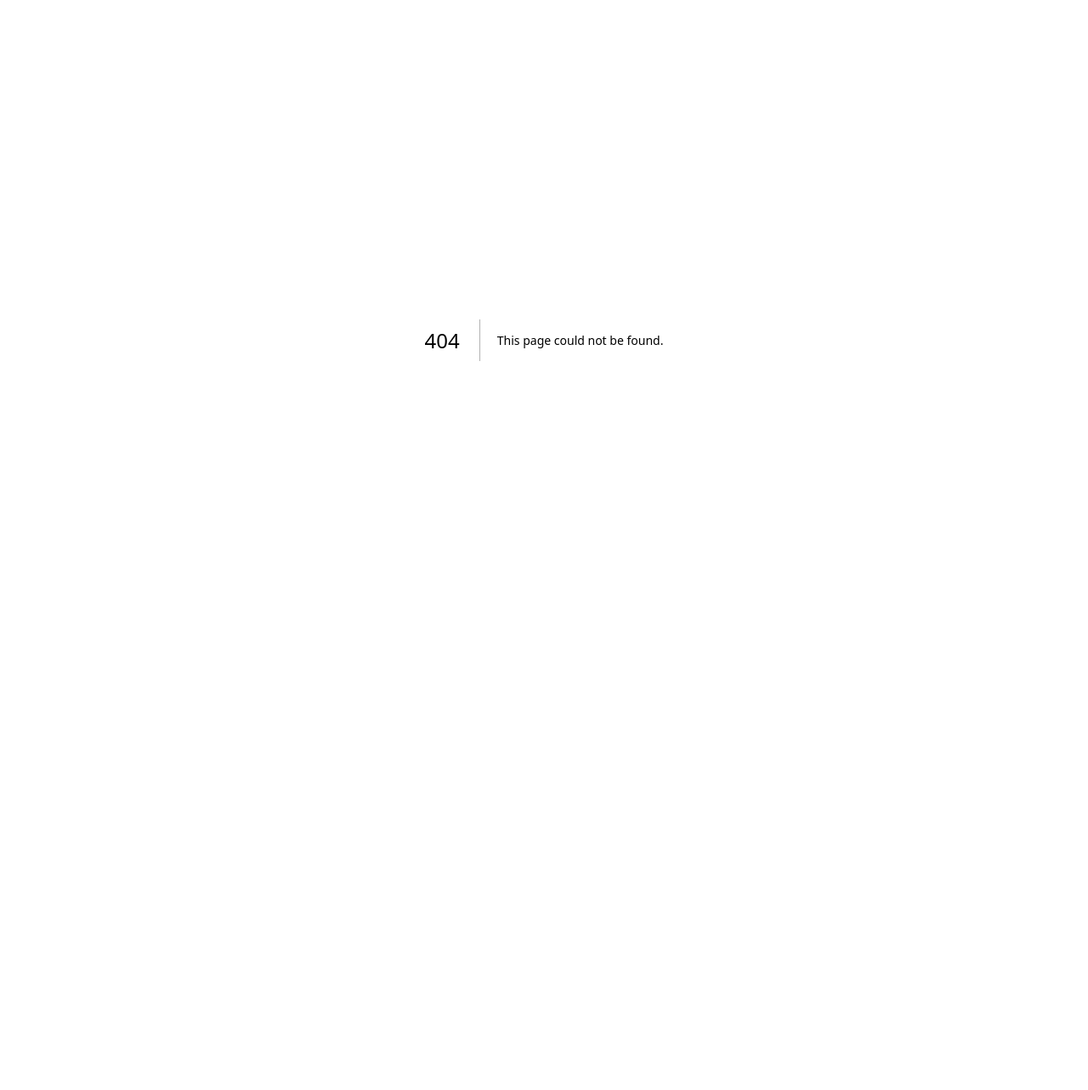
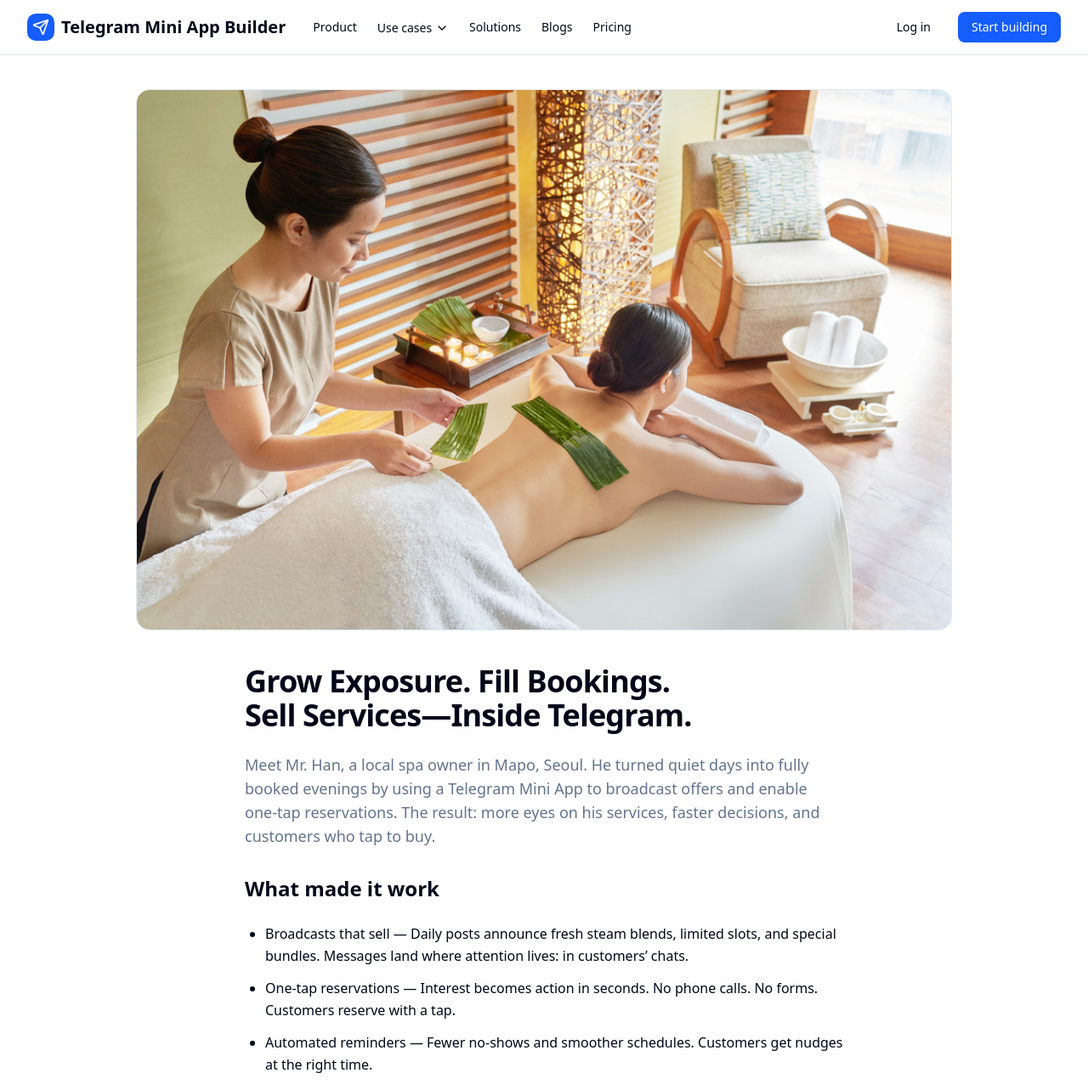
Before and after one commit to cmingxu/website, a Next.js app: page /blog/korean-local-spa-teletem-mini-app in a window 1280 px wide. Before the commit this address had no page. Shown: the top 1283 px of the page at 85% size. Before the commit the page ends 800 px from the top, so only its background shows below. Built offline with nearby package versions, Linux system fonts and the light colour scheme.

Commit message:
new blog post
Signed-off-by: kevin.xu <cming.xu@gmail.com>

```diff
--- /dev/null
+++ b/app/blog/korean-local-spa-teletem-mini-app/page.tsx
@@ -0,0 +1,108 @@
+import type { Metadata } from "next";
+import Image from "next/image";
+import Link from "next/link";
+import { Header } from "@/components/Header";
+import { Footer } from "@/components/Footer";
+import { Button } from "@/components/ui/button";
+
+export const metadata: Metadata = {
+  title: "Boost Exposure & Fill Bookings: How a Local Spa Wins with Telegram Mini App",
+  description:
+    "See how a Korean local spa used Telegram Mini App broadcasts and one‑tap reservations to boost exposure, drive foot traffic, and sell services—fast.",
+  openGraph: {
+    type: "article",
+    title: "Boost Exposure & Fill Bookings: How a Local Spa Wins with Telegram Mini App",
+    description:
+      "Broadcasts that sell, one‑tap reservations that convert, and a simple flow that turns interest into paying customers.",
+    images: [{ url: "/spa.jpg", width: 1200, height: 800, alt: "Korean local spa – warmth, steam, and cedar." }],
+  },
+  twitter: {
+    card: "summary_large_image",
+    title: "Grow Exposure. Fill Bookings. Sell Services—Inside Telegram.",
+    description:
+      "Learn how broadcasts + one‑tap reservations help small businesses attract buyers and drive revenue.",
+    images: ["/spa.jpg"],
+  },
+};
+
+export default function BlogPost() {
+  return (
+    <div className="min-h-screen bg-background">
+      <Header />
+
+      <section className="relative overflow-hidden">
+        <div className="max-w-5xl mx-auto px-4 sm:px-6 lg:px-8 py-10">
+          <div className="rounded-2xl overflow-hidden border border-border">
+            <Image
+              src="/spa.jpg"
+              alt="Steam drifting across warm tiles in a Korean local spa"
+              width={1600}
+              height={1000}
+              className="w-full h-auto object-cover"
+              priority
+            />
+          </div>
+        </div>
+      </section>
+
+      <main className="max-w-3xl mx-auto px-4 sm:px-6 lg:px-8 pb-20">
+        <h1 className="text-4xl font-bold tracking-tight mb-6 text-balance">
+          Grow Exposure. Fill Bookings. Sell Services—Inside Telegram.
+        </h1>
+        <p className="text-lg text-muted-foreground mb-8">
+          Meet Mr. Han, a local spa owner in Mapo, Seoul. He turned quiet days into fully booked evenings by using a Telegram Mini App to broadcast offers and enable one‑tap reservations. The result: more eyes on his services, faster decisions, and customers who tap to buy.
+        </p>
+
+        <div className="space-y-6 text-base leading-relaxed">
+          <h2 className="text-2xl font-semibold">What made it work</h2>
+          <ul className="list-disc pl-6 space-y-3">
+            <li><span className="font-medium">Broadcasts that sell</span> — Daily posts announce fresh steam blends, limited slots, and special bundles. Messages land where attention lives: in customers’ chats.</li>
+            <li><span className="font-medium">One‑tap reservations</span> — Interest becomes action in seconds. No phone calls. No forms. Customers reserve with a tap.</li>
+            <li><span className="font-medium">Automated reminders</span> — Fewer no‑shows and smoother schedules. Customers get nudges at the right time.</li>
+            <li><span className="font-medium">Simple bundles and add‑ons</span> — Upsell gently with charcoal resets, herbal upgrades, and group bookings—all configured once.</li>
+            <li><span className="font-medium">Real‑time calendar</span> — Slots update instantly, so buyers see what’s available now.</li>
+          </ul>
+
+          <h2 className="text-2xl font-semibold mt-10">The impact</h2>
+          <p>
+            More people saw the spa’s offers, more customers reserved, and sessions ran on time. Instead of hoping passersby would notice a sign, Mr. Han puts his services directly in front of buyers—and makes acting on that interest effortless.
+          </p>
+
+          <div className="grid sm:grid-cols-3 gap-6 mt-8">
+            <div className="p-4 rounded-lg border bg-card">
+              <p className="text-sm text-muted-foreground">Exposure</p>
+              <p className="text-2xl font-bold">Up</p>
+              <p className="text-sm text-muted-foreground mt-1">Broadcasts reach subscribers instantly</p>
+            </div>
+            <div className="p-4 rounded-lg border bg-card">
+              <p className="text-sm text-muted-foreground">Reservations</p>
+              <p className="text-2xl font-bold">Faster</p>
+              <p className="text-sm text-muted-foreground mt-1">One‑tap converts interest to bookings</p>
+            </div>
+            <div className="p-4 rounded-lg border bg-card">
+              <p className="text-sm text-muted-foreground">Sales</p>
+              <p className="text-2xl font-bold">Higher</p>
+              <p className="text-sm text-muted-foreground mt-1">Upsells packaged as add‑ons</p>
+            </div>
+          </div>
+
+          <h2 className="text-2xl font-semibold mt-10">Why it’s compelling</h2>
+          <p>
+            Buyers don’t browse for long—they act when friction is low. Telegram Mini Apps turn your service into a chat‑native storefront: announce, reserve, remind, and deliver. That’s how you boost exposure and attract people who are ready to buy.
+          </p>
+        </div>
+
+        <div className="mt-12 flex flex-col sm:flex-row gap-4">
+          <Button asChild size="lg" className="h-12 px-8 text-lg font-semibold bg-gradient-to-r from-blue-600 to-indigo-600 text-white shadow-xl shadow-blue-300/30 ring-2 ring-blue-300 hover:from-blue-700 hover:to-indigo-700 hover:shadow-blue-400/40 transform hover:scale-[1.02]">
+            <Link href="mailto:cming.xu@gmail.com" target="_blank" rel="noopener noreferrer">Start building your Mini App</Link>
+          </Button>
+          <Button variant="outline" asChild size="lg" className="h-12 px-8">
+            <Link href="/">See how broadcasts convert</Link>
+          </Button>
+        </div>
+      </main>
+
+      <Footer />
+    </div>
+  );
+}
```
Also changed, not shown: public/spa.jpg (added).
